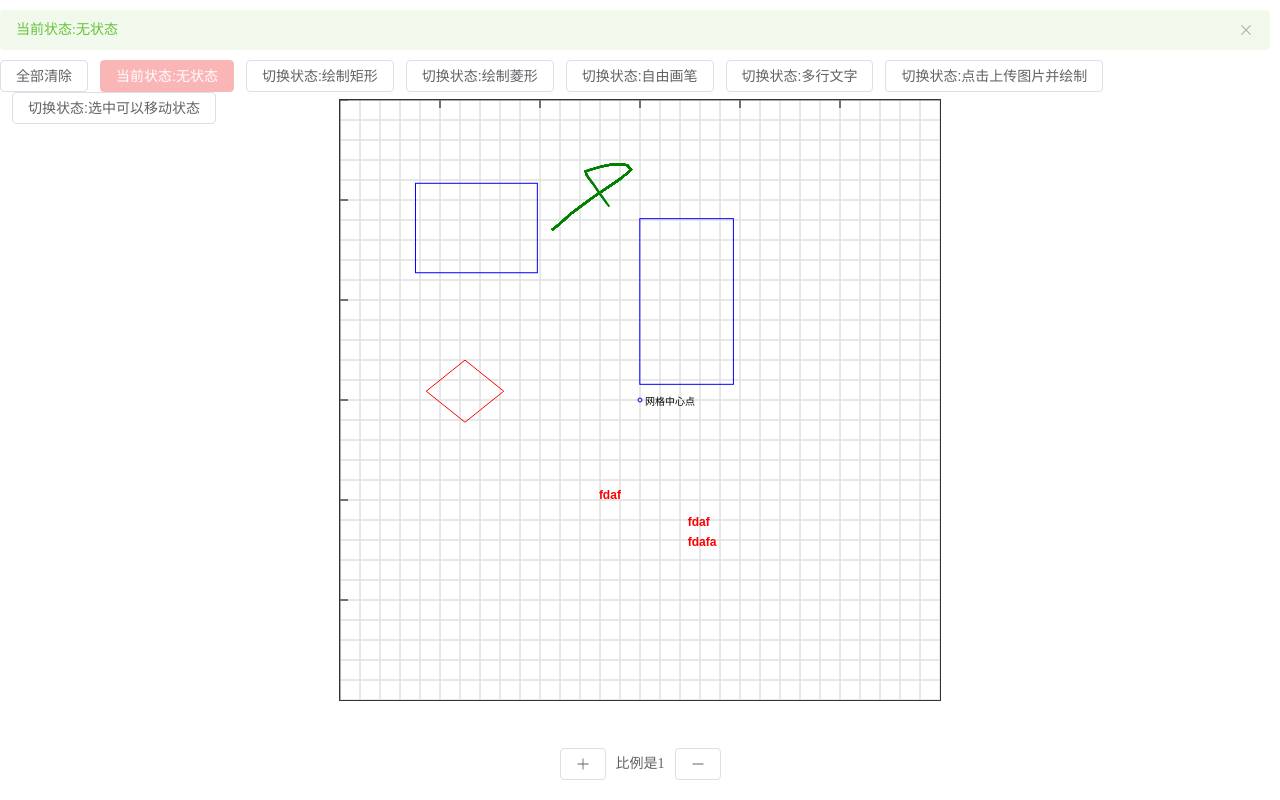
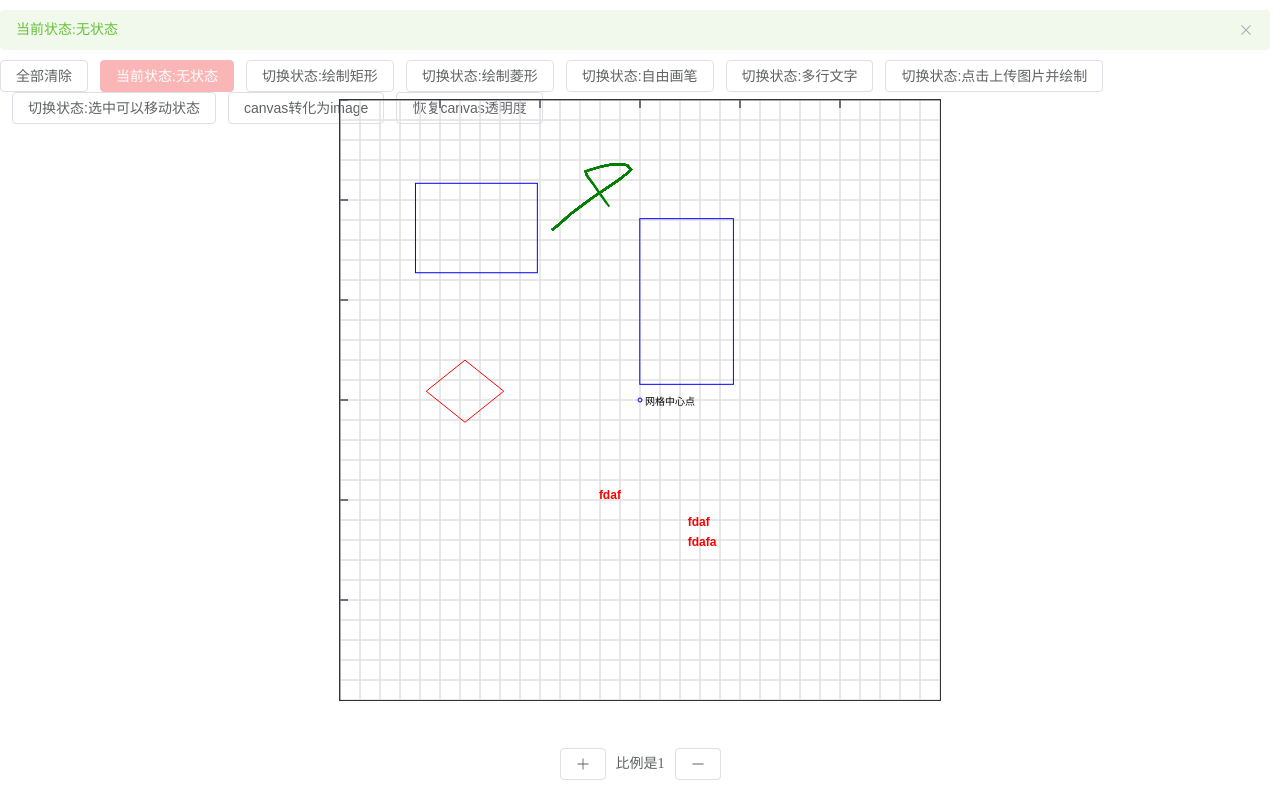
Before and after one commit to wbccb/visualization-study, a Vue app in the folder canvas/mini-project/mini-whiteboard/: page / in a window 1280 px wide. Built offline with nearby package versions, Linux system fonts and the light colour scheme.

Commit message:
canvas: 增加导出图片功能

```diff
--- a/canvas/mini-project/mini-whiteboard/src/App.vue
+++ b/canvas/mini-project/mini-whiteboard/src/App.vue
@@ -16,10 +16,14 @@
         {{ item === currentStatus ? "当前状态:" + item : "切换状态:" + item }}
       </el-button>
     </template>
+
+    <el-button @click="canvasToImage">canvas转化为image</el-button>
+    <el-button @click="restoreCanvas">恢复canvas透明度</el-button>
   </div>
   <div class="content" id="wrapper" ref="canvasWrapper">
     <canvas id="grid"></canvas>
     <canvas id="main"></canvas>
+    <!--    <canvas id="test"></canvas>-->
   </div>
   <div class="canvas_button-wrapper">
     <el-button :icon="Plus" @click="addScale"></el-button>
@@ -101,6 +105,77 @@ export default {
       grid.setScale(newValue);
     };
 
+    const canvasToImage = () => {
+      // 跟正常canvas绘制的区别在于：我们需要对整个画布进行裁剪，有一些很空的地方要去掉
+      // 比如一个画布只有右上角有东西，那我们就应该只导出右上角那一部分
+
+      const elements = main.getCanvasData();
+      let minX = Number.MAX_SAFE_INTEGER;
+      let minY = Number.MAX_SAFE_INTEGER;
+      let maxX = Number.MIN_SAFE_INTEGER;
+      let maxY = Number.MIN_SAFE_INTEGER;
+      for (const id in elements) {
+        const {type, data: sourceData} = elements[id];
+        if (type === "baseDrawPen") {
+          for (const item of sourceData) {
+            const [x, y] = item;
+            minX = Math.min(minX, x);
+            minY = Math.min(minY, y);
+            maxX = Math.max(maxX, x);
+            maxY = Math.max(maxY, y);
+          }
+        } else {
+          const {x, y} = sourceData;
+          minX = Math.min(minX, x);
+          minY = Math.min(minY, y);
+          maxX = Math.max(maxX, x);
+          maxY = Math.max(maxY, y);
+        }
+      }
+
+      // TODO 如何利用BaseCanvas封装的方法呢？
+      const canvas = document.createElement("canvas");
+      // const canvas = document.getElementById("test");
+      document.getElementById("main").style.opacity = 0;
+      const ctx = canvas.getContext("2d");
+      const toImageThis = {
+        ctx: ctx,
+        state: main.getCanvasState(),
+        elements: elements,
+        saveItem() {},
+        drawHoverRect() {},
+        drawSelectRect() {},
+      };
+
+      // +40是想要留有一点空隙
+      const width = maxX - minX;
+      const height = maxY - minY;
+      console.error("canvasToImage", width);
+      console.error("canvasToImage", height);
+      // canvas.style.width = width + "px";
+      // canvas.style.height = height + "px";
+      // TODO 为什么要乘2次？？
+      canvas.width = width * window.devicePixelRatio * window.devicePixelRatio;
+      canvas.height = width * window.devicePixelRatio * window.devicePixelRatio;
+
+      ctx.scale(window.devicePixelRatio, window.devicePixelRatio);
+
+      for (const id in elements) {
+        const {type, data: sourceData} = elements[id];
+        const fn = main.baseCanvas[type];
+        fn.call(toImageThis, id, sourceData);
+      }
+
+      const a = document.createElement("a");
+      a.href = canvas.toDataURL();
+      a.download = "test.png";
+      a.click();
+    };
+
+    const restoreCanvas = () => {
+      document.getElementById("main").style.opacity = 1;
+    };
+
     return {
       resetScroll,
       canvasWrapper,
@@ -113,6 +188,8 @@ export default {
       Minus,
       addScale,
       reduceScale,
+      canvasToImage,
+      restoreCanvas,
     };
   },
 };
--- a/canvas/mini-project/mini-whiteboard/src/canvas/LocationController.js
+++ b/canvas/mini-project/mini-whiteboard/src/canvas/LocationController.js
@@ -300,6 +300,14 @@ class LocationController extends EventListener {
   setScale(scale) {
     this.baseCanvas.setScale(scale);
   }
+
+  getCanvasData() {
+    return this.baseCanvas.elements;
+  }
+
+  getCanvasState() {
+    return this.baseCanvas.state;
+  }
 }
 
 export default LocationController;
--- a/canvas/mini-project/mini-whiteboard/src/canvas/base/BaseCanvas.js
+++ b/canvas/mini-project/mini-whiteboard/src/canvas/base/BaseCanvas.js
@@ -30,7 +30,6 @@ class BaseCanvas extends EventListener {
     this.height = offsetHeight;
 
     this.state = {
-      scale: 1,
       scrollX: 0,
       scrollY: 0,
       oldZoom: 1,
@@ -161,7 +160,7 @@ class BaseCanvas extends EventListener {
     let {x, y, w, h, scrollX: lastScrollX, scrollY: lastScrollY} = data;
     this.ctx.save();
     const state = this.state;
-    const {scale} = state;
+    const {zoom} = state;
 
     // 我去！！！你要记住一件事，你下面是要this.ctx.translate(state.scrollX, state.scrollY)
     // 因此你的rect可以恢复到没有scrollX的位置啊啊啊啊！！也就是x和y一直都不变！！！！！然后原点translate即可！！！啊啊啊啊
--- a/canvas/mini-project/mini-whiteboard/src/style.css
+++ b/canvas/mini-project/mini-whiteboard/src/style.css
@@ -30,7 +30,7 @@ html, body, #app {
 }
 
 
-#grid, #main {
+#grid, #main, #test {
     width: 600px;
     height: 600px;
     overflow: scroll;
```
Also changed, not shown: 1 other file (tests, documents, lock files or other folders).
